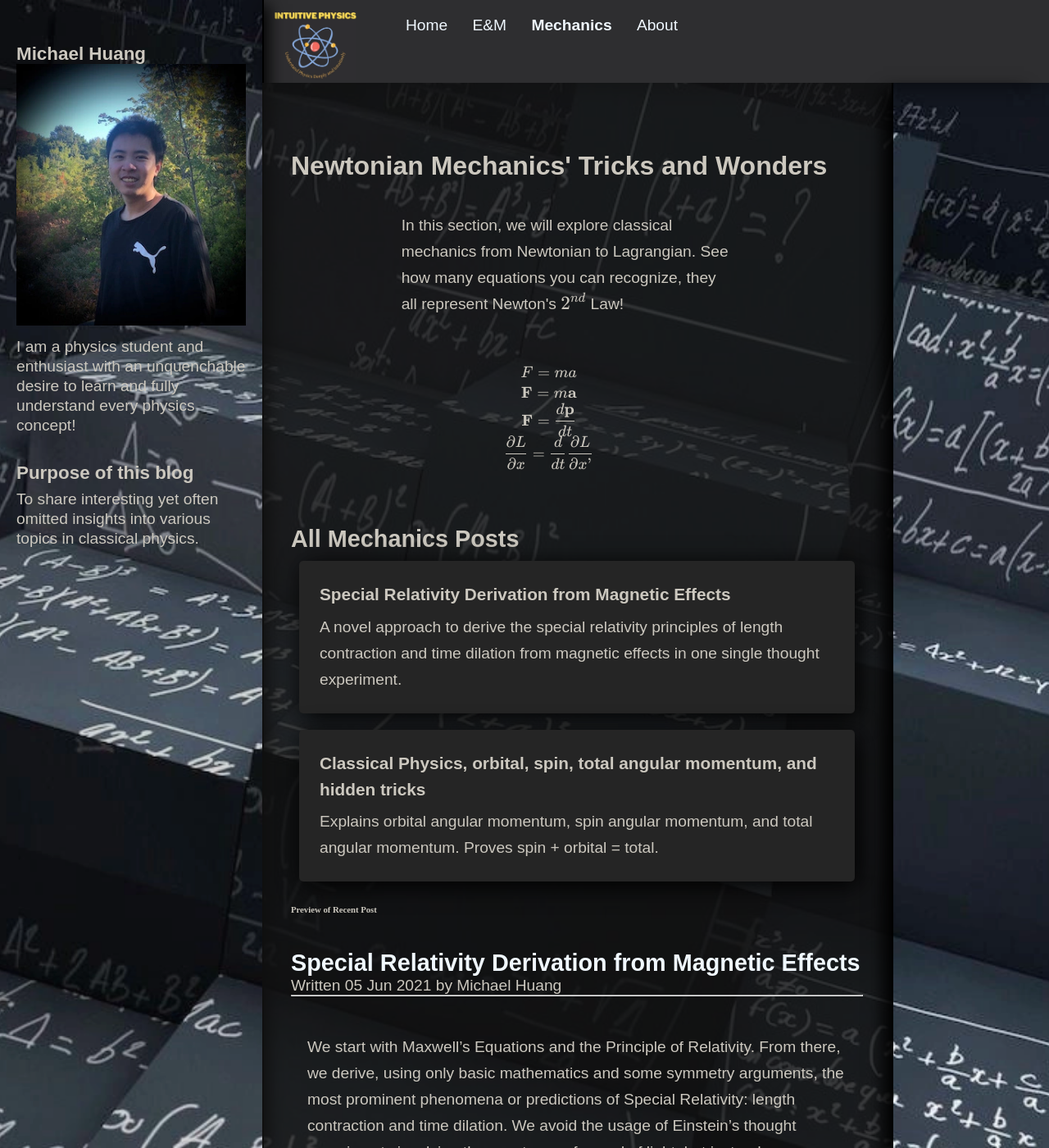
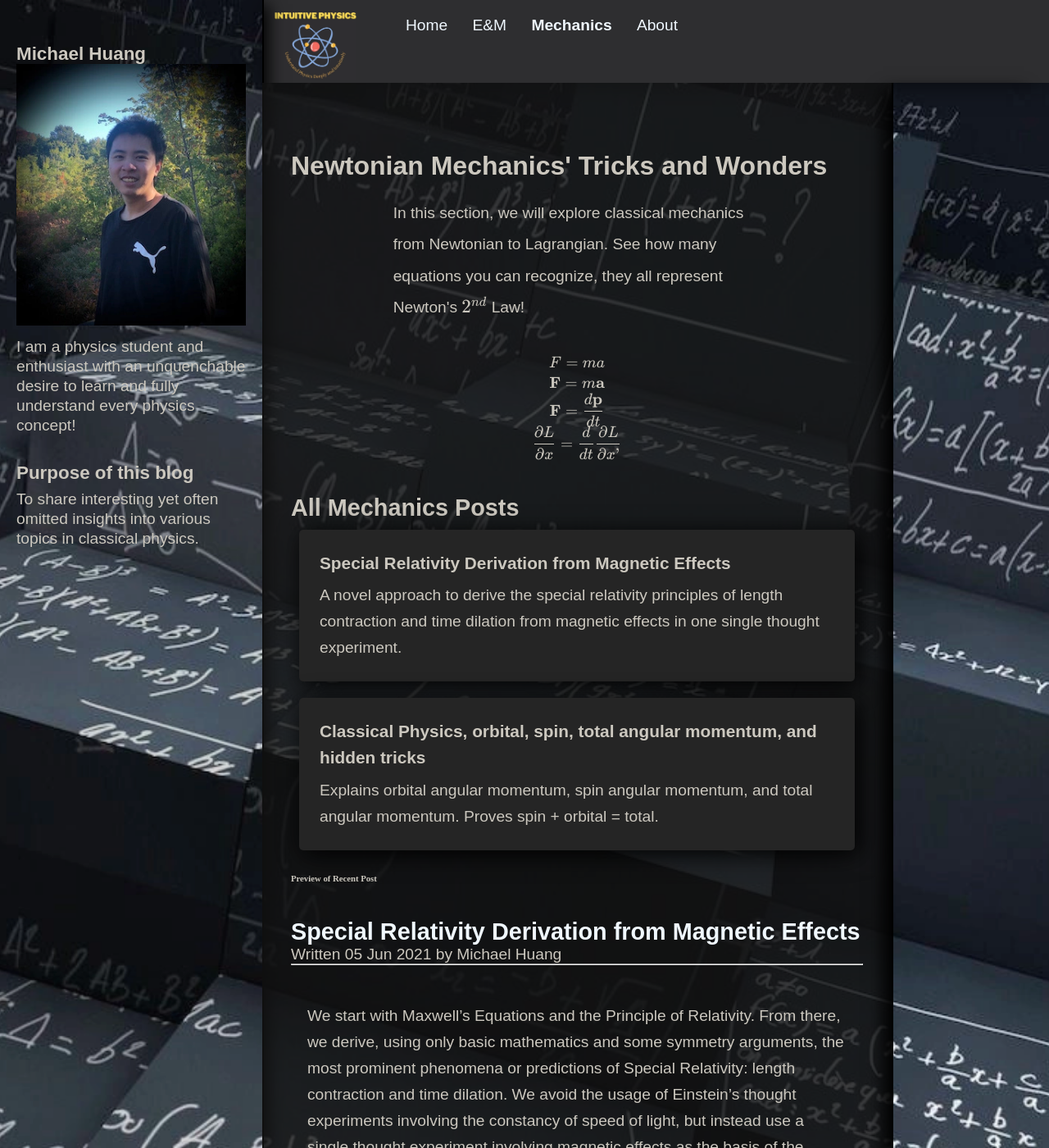
Before and after one commit to IntuitivePhysics/IntuitivePhysics, a Jekyll site: the page built from mechanics.html, in a window 1280 px wide and 1400 px high. Shown: the whole window at 82% size. Built offline with Jekyll 4.4.1, drawn with Linux system fonts in a browser that asks for light colours.

Commit message:
style change for phone

```diff
--- a/_sass/main.scss
+++ b/_sass/main.scss
@@ -172,10 +172,6 @@
     background-color: rgb(43, 43, 43);
 }
 
-.half-screen-desk{
-    width: 400px;
-}
-
 .padder{
     padding-left:10%;
     padding-right:10%;
--- a/mechanics.html
+++ b/mechanics.html
@@ -6,14 +6,11 @@
 
 <div class="main-left">
     <h1>Newtonian Mechanics' Tricks and Wonders</h1>
-    <div class="side-margin flex-container">
-        <div class="flex-child nice-text half-screen-desk">
-            <p>
+    <p class="side-margin nice-text">
         In this section, we will explore classical mechanics from Newtonian to Lagrangian. See how many
         equations you can recognize, they all represent Newton's $2^{nd}$ Law!
     </p>
-        </div>
-        <div class="flex-child half-screen-desk">
+    <div class="side-margin">
         $$
         F=ma
         \\
@@ -23,9 +20,6 @@
         \\
         \frac{∂L}{∂x} = \frac{d}{dt}\frac{∂L}{∂x’}
         $$
-
-        </div>
-        <div class="clr"></div>
     </div>
     <h2>All Mechanics Posts</h2>
     <div class="flex-container post-container">
```
Also changed, not shown: electromagnetism.html (+2 -8 lines). Lines whose indentation alone changed are shown as unchanged.
